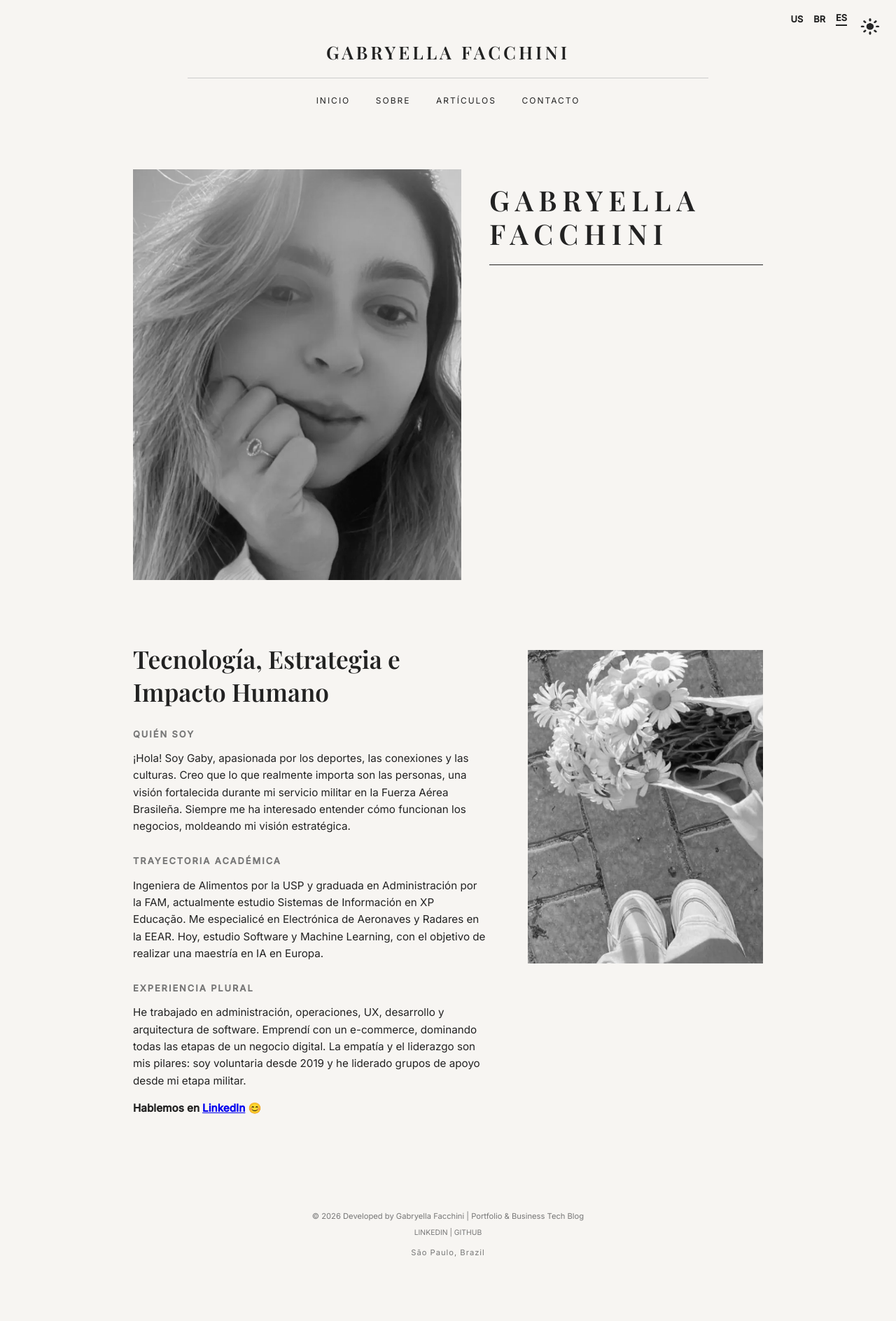
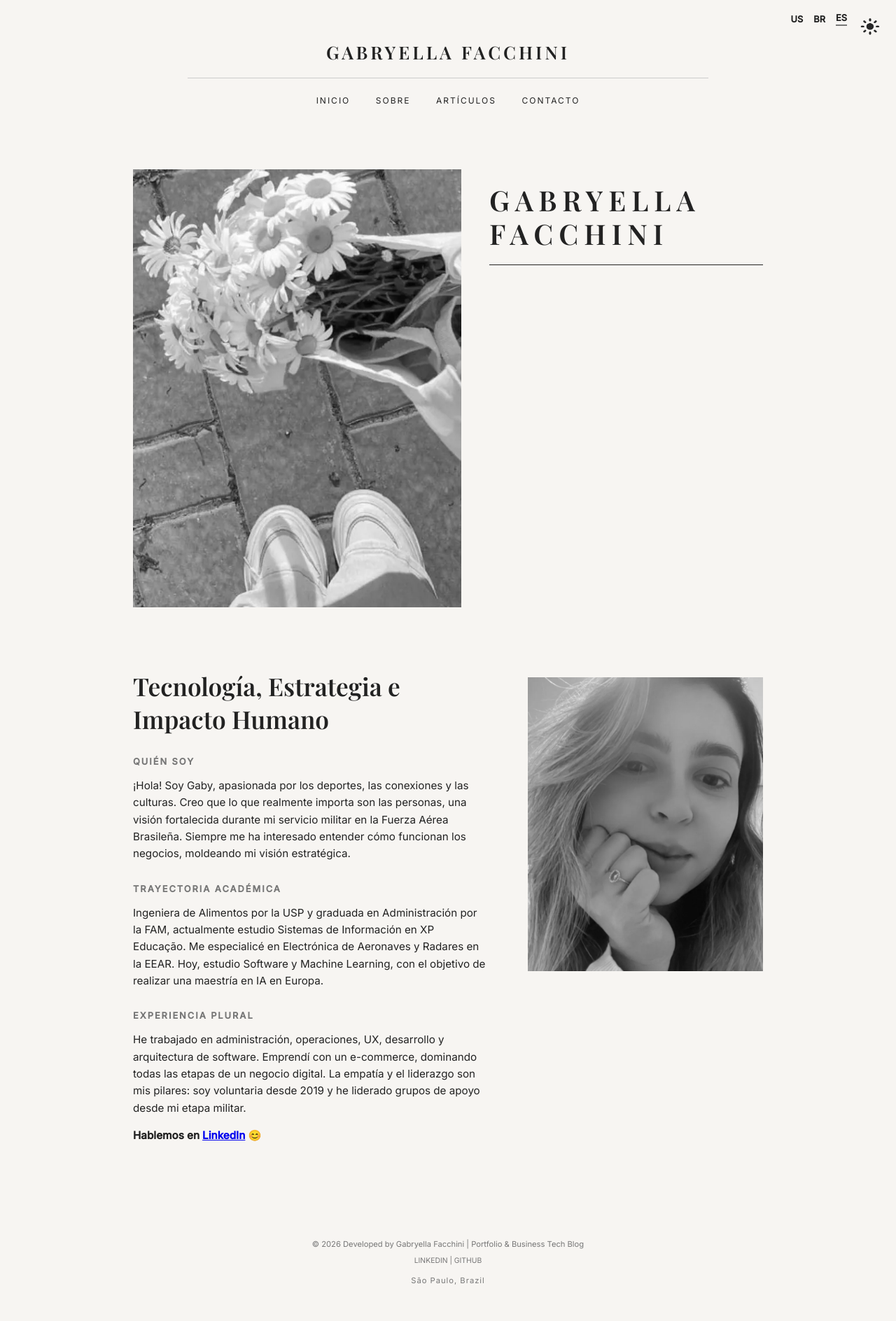
Before and after one commit to gabyfachini/gabyfachini.github.io, a Jekyll site: the page built from es/about.html, in a window 1280 px wide. Shown: the whole page at 70% size. Built offline with Jekyll 4.4.1, drawn with Linux system fonts in a browser that asks for light colours; before the commit the page ends 1849 px from its top, so only the background shows below that.

Commit message:
Improve language links, style, and swap images
Refactor language switcher and menu links to preserve the current page path when switching languages: compute current_path by removing language prefixes and prepend the target locale (avoiding double slashes), and add lang_prefix for menu URLs so localized routes resolve correctly. Update CSS to use --muted for the active language underline. Fix about pages for PT and ES by swapping the hero and side images to the correct files. Added explanatory comments for the layout changes.

```diff
--- a/_layouts/default.html
+++ b/_layouts/default.html
@@ -12,13 +12,19 @@
 <body>
 
 <div class="language-switcher">
-  <a href="{{ '/' | relative_url }}"
+  {% comment %}
+     O filtro 'replace' remove o prefixo do idioma atual da URL para
+     podermos trocar pelo novo corretamente.
+  {% endcomment %}
+  {% assign current_path = page.url | replace: '/pt/', '/' | replace: '/es/', '/' %}
+
+  <a href="{{ current_path | relative_url }}"
      class="{% if page.lang == 'en' %}active{% endif %}" title="English">US</a>
 
-  <a href="{{ '/pt/' | relative_url }}"
+  <a href="{{ current_path | prepend: '/pt' | replace: '//', '/' | relative_url }}"
      class="{% if page.lang == 'pt' %}active{% endif %}" title="Português">BR</a>
 
-  <a href="{{ '/es/' | relative_url }}"
+  <a href="{{ current_path | prepend: '/es' | replace: '//', '/' | relative_url }}"
      class="{% if page.lang == 'es' %}active{% endif %}" title="Español">ES</a>
 </div>
 
@@ -27,10 +33,16 @@
   <hr>
 <nav class="menu">
   {% assign t = site.data.translations.menu %}
-  <a href="{{ '/' | relative_url }}">{{ t.home[page.lang] }}</a>
-  <a href="{{ '/about' | relative_url }}">{{ t.about[page.lang] }}</a>
-  <a href="{{ '/articles' | relative_url }}">{{ t.articles[page.lang] }}</a>
-  <a href="{{ '/contact' | relative_url }}">{{ t.contact[page.lang] }}</a>
+  {% comment %} Define o prefixo do idioma: se for inglês (raiz), fica vazio; se não, usa /pt/ ou /es/ {% endcomment %}
+  {% assign lang_prefix = "" %}
+  {% if page.lang != "en" %}
+    {% assign lang_prefix = page.lang | append: "/" %}
+  {% endif %}
+
+  <a href="{{ '/' | append: lang_prefix | relative_url }}">{{ t.home[page.lang] }}</a>
+  <a href="{{ '/about/' | prepend: lang_prefix | relative_url }}">{{ t.about[page.lang] }}</a>
+  <a href="{{ '/articles/' | prepend: lang_prefix | relative_url }}">{{ t.articles[page.lang] }}</a>
+  <a href="{{ '/contact/' | prepend: lang_prefix | relative_url }}">{{ t.contact[page.lang] }}</a>
 </nav>
 </header>
 
--- a/assets/css/style.css
+++ b/assets/css/style.css
@@ -299,7 +299,7 @@
 
 /* Estilo para a linguagem ativa */
 .language-switcher a.active {
-  border-bottom: 2px solid var(--text); /* Cria a linha embaixo */
+  border-bottom: 2px solid var(--muted); /* Cria a linha embaixo */
   padding-bottom: 2px; /* Espaço entre a letra e a linha */
   color: var(--text); /* Garante que a cor seja a principal */
 }
--- a/es/about.html
+++ b/es/about.html
@@ -7,7 +7,7 @@
 <article class="about-page">
   <section class="about-header">
     <div class="about-hero-img">
-      <img src="/assets/img/about-main.webp" alt="Gabryella Facchini">
+      <img src="/assets/img/about-side.webp" alt="Gabryella Facchini">
     </div>
     <div class="about-brand">
       <h1>GABRYELLA<br>FACCHINI</h1>
@@ -38,7 +38,7 @@
     </div>
 
     <div class="image-column">
-      <img src="/assets/img/about-side.webp" alt="Flores" class="side-img">
+      <img src="/assets/img/about-main.webp" alt="Flores" class="side-img">
     </div>
   </section>
 </article>
--- a/pt/about.html
+++ b/pt/about.html
@@ -7,7 +7,7 @@
 <article class="about-page">
   <section class="about-header">
     <div class="about-hero-img">
-      <img src="/assets/img/about-main.webp" alt="Gabryella Facchini">
+      <img src="/assets/img/about-side.webp" alt="Gabryella Facchini">
     </div>
     <div class="about-brand">
       <h1>GABRYELLA<br>FACCHINI</h1>
@@ -38,7 +38,7 @@
     </div>
 
     <div class="image-column">
-      <img src="/assets/img/about-side.webp" alt="Flores" class="side-img">
+      <img src="/assets/img/about-main.webp" alt="Flores" class="side-img">
     </div>
   </section>
 </article>
```
